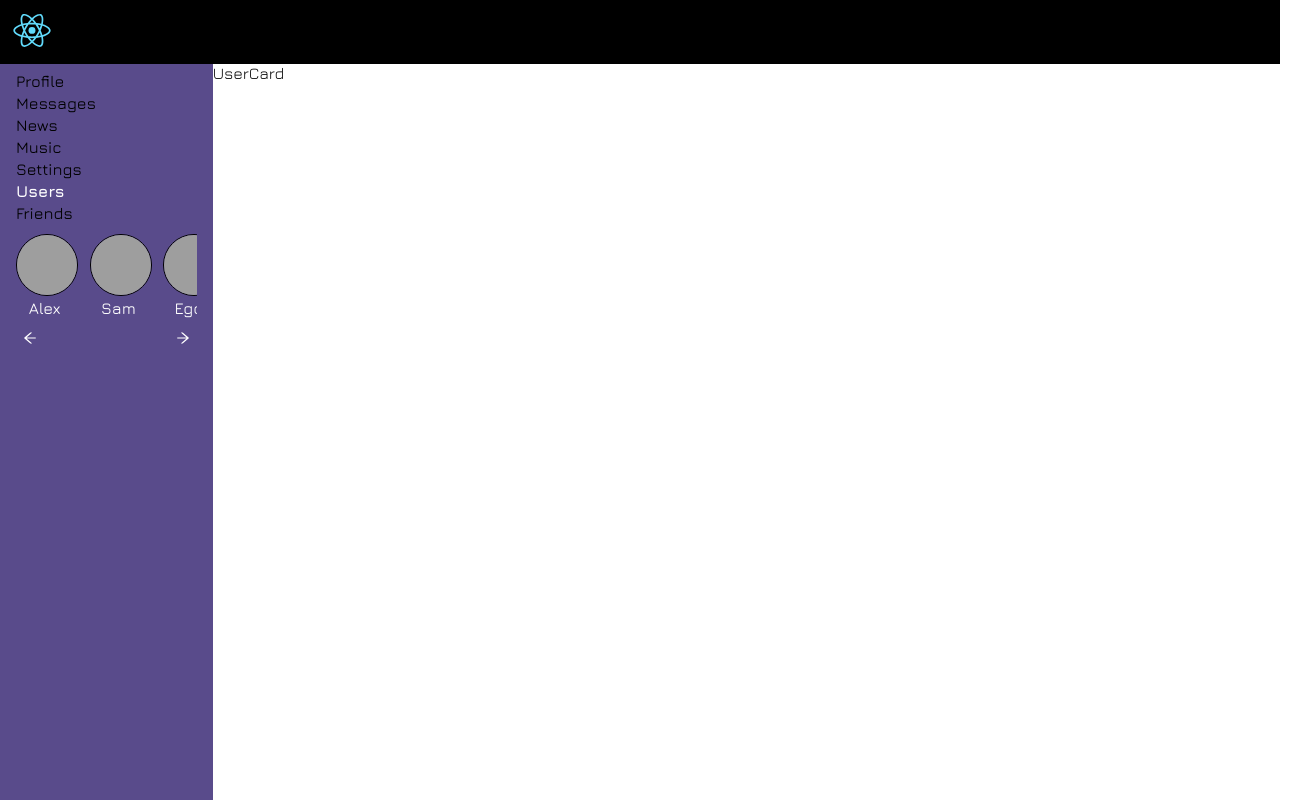
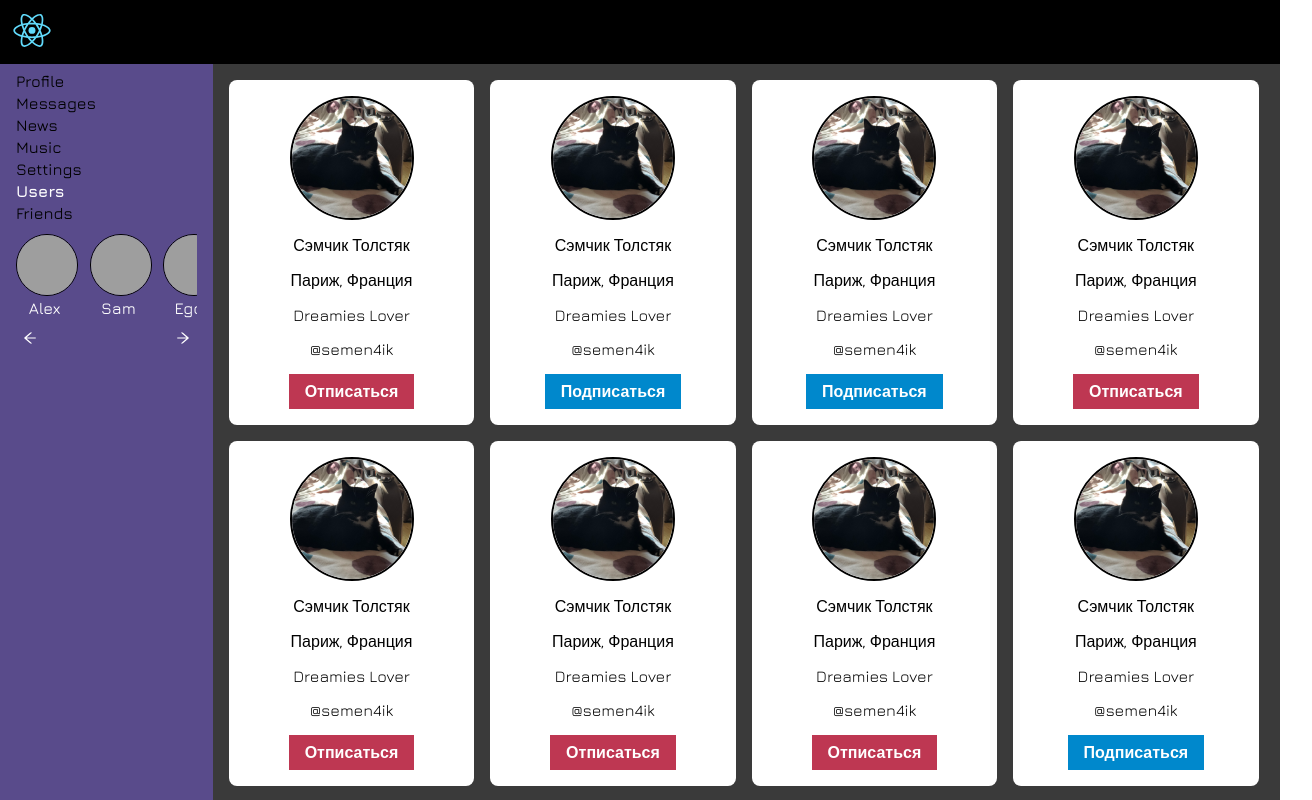
Before and after one commit to fiftysev/react_way_of_samurai, a React (Create React App) app: page /users in a window 1280 px wide. Shown: the top 800 px of the page, 1312 px wide, since content can reach past the window. Built offline with nearby package versions, Linux system fonts and the light colour scheme; grey boxes are pictures that could not be loaded.

Commit message:
Add users page with state management

```diff
--- a/src/App.jsx
+++ b/src/App.jsx
@@ -6,7 +6,7 @@ import Dialogs from "./components/Dialogs/Dialogs";
 import Header from "./components/Header/Header";
 import Navbar from "./components/Navbar/Navbar";
 import Profile from "./components/Profile/Profile";
-import Users from "./components/Users/Users";
+import UsersContainer from "./components/Users/UsersContainer";
 
 const App = (props) => {
   return (
@@ -18,7 +18,7 @@ const App = (props) => {
           <Routes>
             <Route path="/profile" element={<Profile />} />
             <Route path="/dialogs/*" element={<Dialogs />} />
-            <Route path="/users" element={<Users />} />
+            <Route path="/users" element={<UsersContainer />} />
           </Routes>
         </div>
       </div>
--- a/src/components/Users/UserCard.jsx
+++ /dev/null
@@ -1,7 +0,0 @@
-import React from "react";
-
-const UserCard = () => {
-  return <div>UserCard</div>;
-};
-
-export default UserCard;
--- /dev/null
+++ b/src/components/Users/UserCard/UserCard.jsx
@@ -0,0 +1,36 @@
+import React from "react";
+import s from "./user_card.module.css";
+
+const UserCard = ({ user, follow, unfollow }) => {
+  return (
+    <div className={s.container}>
+      <img src="./IMG_4421.JPG" alt="avatar" className={s.avatar} />
+      <p className={s.text}>
+        {user.first_name} {user.last_name}
+      </p>
+      <p className={s.text}>
+        {user.address.city}, {user.address.country}
+      </p>
+      <p className={s.text}>{user.status}</p>
+      <p className={s.text}>@{user.username}</p>
+      {!user.followed && (
+        <button
+          className={s.follow_btn}
+          type="button"
+          onClick={() => follow(user.id)}>
+          Подписаться
+        </button>
+      )}
+      {user.followed && (
+        <button
+          className={s.unfollow_btn}
+          type="button"
+          onClick={() => unfollow(user.id)}>
+          Отписаться
+        </button>
+      )}
+    </div>
+  );
+};
+
+export default UserCard;
--- /dev/null
+++ b/src/components/Users/UserCard/user_card.module.css
@@ -0,0 +1,41 @@
+.container {
+  display: flex;
+  flex-direction: column;
+  align-items: center;
+  background: white;
+  padding: 1rem;
+  gap: 1rem;
+  min-width: 20%;
+  border-radius: 0.5rem;
+}
+
+.text {
+  margin: 0;
+}
+
+.avatar {
+  width: 120px;
+  height: 120px;
+  object-fit: cover;
+  aspect-ratio: 1 / 1;
+  border-radius: 50%;
+  border: 2px solid black;
+}
+
+.follow_btn {
+  color: white;
+  font-weight: 700;
+  background: #0088CC;
+  border: none;
+  padding: 0.5rem 1rem;
+  cursor: pointer;
+}
+
+.unfollow_btn {
+  color: white;
+  font-weight: 700;
+  background: #BE3752;
+  border: none;
+  padding: 0.5rem 1rem;
+  cursor: pointer;
+}
--- a/src/components/Users/Users.jsx
+++ b/src/components/Users/Users.jsx
@@ -1,11 +1,23 @@
 import React from "react";
-import UserCard from "./UserCard";
+import UserCard from "./UserCard/UserCard";
 import s from "./users.module.css";
+import users from "../../constants";
 
-const Users = () => {
+const Users = (props) => {
+  if (props.users.length === 0) {
+    props.setUsers(users);
+  }
   return (
     <div className={s.container}>
-      <UserCard />
+      {props.users.map((user) => {
+        return (
+          <UserCard
+            user={user}
+            follow={props.follow}
+            unfollow={props.unfollow}
+          />
+        );
+      })}
     </div>
   );
 };
--- a/src/components/Users/UsersContainer.jsx
+++ b/src/components/Users/UsersContainer.jsx
@@ -1,19 +1,20 @@
 import { connect } from "react-redux";
 import Users from "./Users";
+import { followAC, setUsers, unfollowAC } from "../../redux/actions/users";
 
 const mapStateToProps = (state) => ({
-  users: state.usersPage,
+  users: state.usersPage.users,
 });
 
 const mapDispatchToProps = (dispatch) => ({
   follow: (userId) => {
-    dispatch();
+    dispatch(followAC(userId));
   },
   unfollow: (userId) => {
-    dispatch();
+    dispatch(unfollowAC(userId));
   },
   setUsers: (users) => {
-    dispatch();
+    dispatch(setUsers(users));
   },
 });
 
--- a/src/components/Users/users.module.css
+++ b/src/components/Users/users.module.css
@@ -1,7 +1,8 @@
 .container {
   width: 100%;
-  height: 100%;
   display: flex;
+  gap: 1rem;
+  align-items: flex-start;
   flex-wrap: wrap;
-  background-color: white;
+  padding: 1rem;
 }
--- /dev/null
+++ b/src/constants.js
@@ -0,0 +1,100 @@
+const users = [
+  {
+    id: 1,
+    first_name: "Сэмчик",
+    last_name: "Толстяк",
+    address: {
+      city: "Париж",
+      country: "Франция",
+    },
+    status: "Dreamies Lover",
+    username: "semen4ik",
+    followed: true,
+  },
+  {
+    id: 2,
+    first_name: "Сэмчик",
+    last_name: "Толстяк",
+    address: {
+      city: "Париж",
+      country: "Франция",
+    },
+    status: "Dreamies Lover",
+    username: "semen4ik",
+    followed: false,
+  },
+  {
+    id: 3,
+    first_name: "Сэмчик",
+    last_name: "Толстяк",
+    address: {
+      city: "Париж",
+      country: "Франция",
+    },
+    status: "Dreamies Lover",
+    username: "semen4ik",
+    followed: false,
+  },
+  {
+    id: 4,
+    first_name: "Сэмчик",
+    last_name: "Толстяк",
+    address: {
+      city: "Париж",
+      country: "Франция",
+    },
+    status: "Dreamies Lover",
+    username: "semen4ik",
+    followed: true,
+  },
+  {
+    id: 5,
+    first_name: "Сэмчик",
+    last_name: "Толстяк",
+    address: {
+      city: "Париж",
+      country: "Франция",
+    },
+    status: "Dreamies Lover",
+    username: "semen4ik",
+    followed: true,
+  },
+  {
+    id: 6,
+    first_name: "Сэмчик",
+    last_name: "Толстяк",
+    address: {
+      city: "Париж",
+      country: "Франция",
+    },
+    status: "Dreamies Lover",
+    username: "semen4ik",
+    followed: true,
+  },
+  {
+    id: 7,
+    first_name: "Сэмчик",
+    last_name: "Толстяк",
+    address: {
+      city: "Париж",
+      country: "Франция",
+    },
+    status: "Dreamies Lover",
+    username: "semen4ik",
+    followed: true,
+  },
+  {
+    id: 8,
+    first_name: "Сэмчик",
+    last_name: "Толстяк",
+    address: {
+      city: "Париж",
+      country: "Франция",
+    },
+    status: "Dreamies Lover",
+    username: "semen4ik",
+    followed: false,
+  },
+];
+
+export default users;
--- /dev/null
+++ b/src/redux/actions/users.js
@@ -0,0 +1,9 @@
+export const FOLLOW = "FOLLOW";
+export const UNFOLLOW = "UNFOLLOW";
+export const SET_USERS = "SET_USERS";
+
+export const followAC = (userId) => ({ type: FOLLOW, userId });
+
+export const unfollowAC = (userId) => ({ type: UNFOLLOW, userId });
+
+export const setUsers = (users) => ({ type: SET_USERS, users });
--- /dev/null
+++ b/src/redux/reducers/usersReducer.js
@@ -0,0 +1,39 @@
+import { FOLLOW, SET_USERS, UNFOLLOW } from "../actions/users";
+
+const initialState = {
+  users: [],
+};
+
+const usersReducer = (state = initialState, action) => {
+  switch (action.type) {
+    case FOLLOW:
+      return {
+        ...state,
+        users: state.users.map((user) => {
+          if (user.id === action.userId) {
+            return { ...user, followed: true };
+          }
+          return user;
+        }),
+      };
+    case UNFOLLOW:
+      return {
+        ...state,
+        users: state.users.map((user) => {
+          if (user.id === action.userId) {
+            return { ...user, followed: false };
+          }
+          return user;
+        }),
+      };
+    case SET_USERS:
+      return {
+        ...state,
+        users: [...state.users, ...action.users],
+      };
+    default:
+      return state;
+  }
+};
+
+export default usersReducer;
--- a/src/redux/reduxStore.js
+++ b/src/redux/reduxStore.js
@@ -2,11 +2,13 @@ import { combineReducers, createStore } from "redux";
 import profileReducer from "./reducers/profileReducer";
 import dialogsReducer from "./reducers/dialogsReducer";
 import navbarReducer from "./reducers/navbarReducer";
+import usersReducer from "./reducers/usersReducer";
 
 let reducers = combineReducers({
   profilePage: profileReducer,
   dialogsPage: dialogsReducer,
   navbar: navbarReducer,
+  usersPage: usersReducer,
 });
 
 let store = createStore(reducers);
```
Also changed, not shown: public/IMG_4421.JPG (added).
